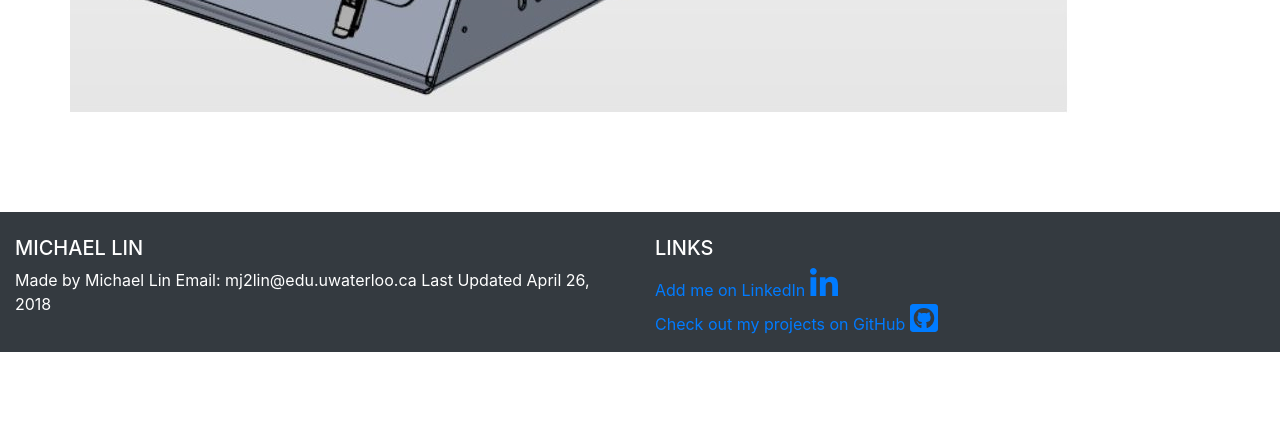
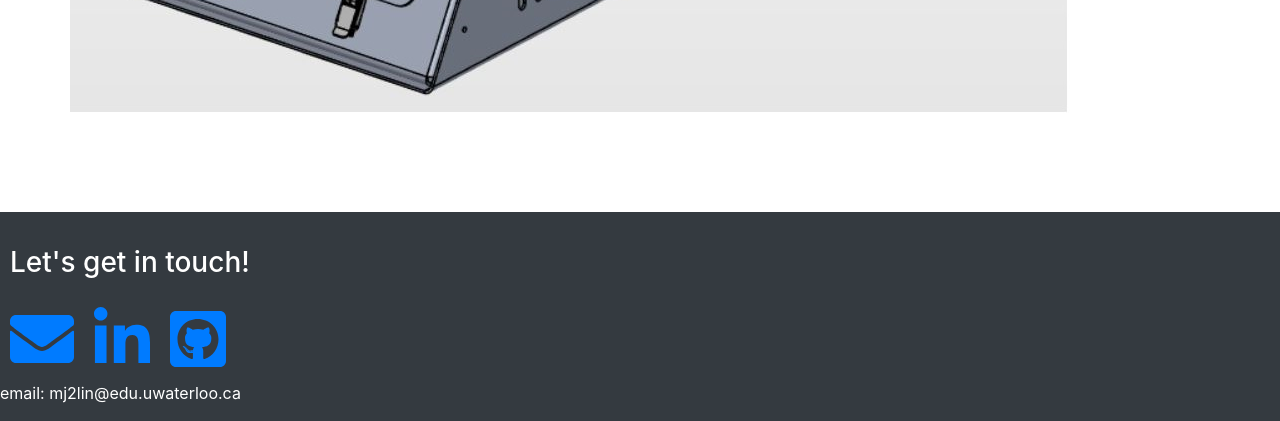
Before and after one commit to MichaelJonathanLin/MichaelJonathanLin.github.io, a PHP site: page /MechanicalKnowHow.html in a window 1280 px wide. Shown: the part 1051-1472 px from the top of the page. Before the commit the page ends 1403 px from the top, so only its background shows below. Run offline with PHP 8.4, Linux system fonts and the light colour scheme; some libraries are stand-ins or nearby versions.

Commit message:
Added info to footer

```diff
--- a/MechanicalKnowHow.html
+++ b/MechanicalKnowHow.html
@@ -80,22 +80,36 @@
   <footer class="page-footer font-small bg-dark navbar-dark  pt-4 mt-4" style="color:white">
       <div class="container-fluid text-center text-md-left">
           <div class="row">
-            <div class="col-md-6">
-                <h5 class="text-uppercase">Michael Lin</h5>
-                          <p>Made by Michael Lin    Email: mj2lin@edu.uwaterloo.ca    Last Updated April 26, 2018</p>
+            <div class="col-xs-12">
+  <div class="flex-container">
+    <div class="flex-item">
+    <h3>Let's get in touch! </h3>
   </div>
-            <div class="col-md-6">
-                <h5 class="text-uppercase">Links</h5>
-                <ul class="list-unstyled">
-                    <li>
+  </div>
+  </div>
+  </div><!--for row -->
 
-                                <a href="https://www.linkedin.com/in/michaellinsayshi">Add me on LinkedIn <i class="fab fa-linkedin-in fa-2x"></i></a>
+  <div class="row">
+    <div class="col-xs-12">
+  <div class="flex-container" style="width:100%;">
+    <div class="flex-item">
+      <a href="mailto:mj2lin@edu.uwaterloo.ca?Subject=Hello" target="_top"><i class="fas fa-envelope fa-4x"></i></a>
 
-                    </li>
-                    <li>
-                        <a href="https://github.com/MichaelJonathanLin/PersonalWebsite">Check out my projects on GitHub <i class="fab fa-github-square fa-2x"></i></a>
-                    </li>
-                </ul>
+                      </div>
+    <div class="flex-item">
+                                  <a href="https://www.linkedin.com/in/michaellinsayshi"><i class="fab fa-linkedin-in fa-4x"></i></a>
+  </div>
+    <div class="flex-item">
+                          <a href="https://github.com/MichaelJonathanLin/PersonalWebsite"><i class="fab fa-github-square fa-4x"></i></a>
+                        </div>
+
+  </div>
+  </div>
+
+          </div>
+          <div class="row">
+            <div class="col-xs-12">
+              <p>email: mj2lin@edu.uwaterloo.ca </p>
             </div>
           </div>
       </div>
--- a/style.css
+++ b/style.css
@@ -61,16 +61,16 @@ background: rgba(0, 0, 0, 1);
 }
 
 .flex-container{
-  padding: 0;
-  margin: 0;
-  list-style: none;
+  flex-direction: row;
   display: flex;
   align-items: center;
   justify-content: center;
+
+
 }
 
 .flex-item{
-
+  padding:10px;
 }
 html,
 body {
```
Also changed, not shown: Breakout.html (+28 -13 lines), MikesDrumKit.html (+27 -13 lines), bitcoinGraph/graphs.html (+27 -13 lines), index.html (+21 -4 lines). Lines whose indentation alone changed are shown as unchanged.
